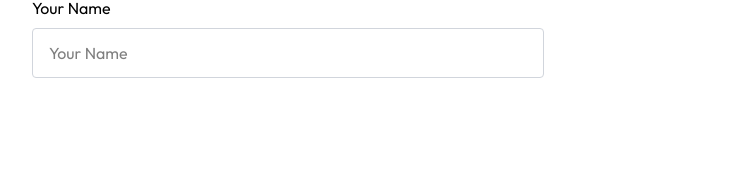
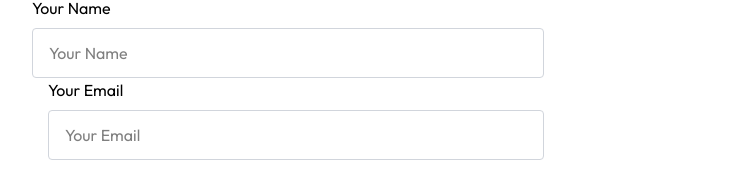
Before and after one commit to AbdullahiAbdulganiyu/Real-Estate, a React (Vite) app: page / in a window 1280 px wide. Shown: the part 3701-3897 px from the top of the page, without its empty margins (96-841 px from the left). Before the commit the page ends 3859 px from the top, so only its background shows below. Built offline with nearby package versions, Linux system fonts and the light colour scheme.

Commit message:
adding a div for email

```diff
--- a/src/components/Contact.jsx
+++ b/src/components/Contact.jsx
@@ -28,6 +28,16 @@ const Contact = () => {
               required
             />
           </div>
+          <div className="w-full md:w-1/2 text-left md:pl-4">
+            Your Email
+            <input
+              className="w-full border border-gray-300 rounded py-3 px-4 mt-2 "
+              type="email"
+              name="Email"
+              placeholder="Your Email"
+              required
+            />
+          </div>
         </div>
       </form>
     </div>
```
